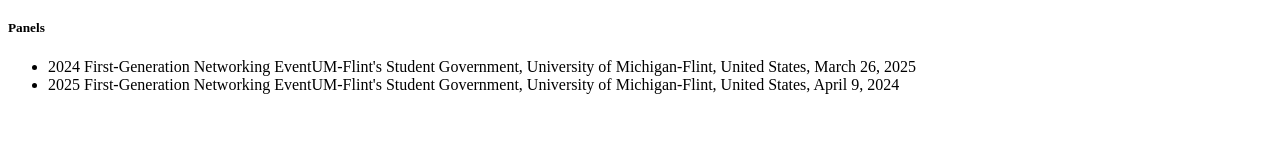
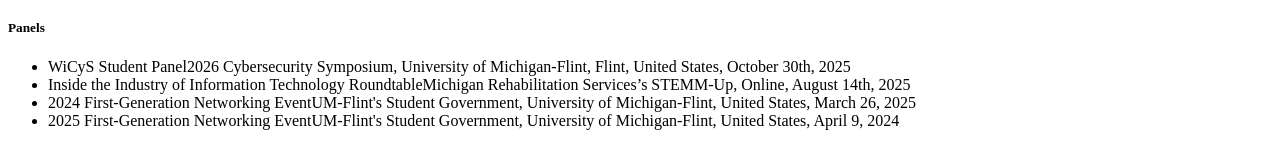
Before and after one commit to thiagodnf/thiagodnf.github.io, a Next.js app: page /miscellaneous/invited-talks in a window 1280 px wide. Shown: the part 600-748 px from the top of the page. Built offline with nearby package versions, Linux system fonts and the light colour scheme.

Commit message:
Update invited-talks.js

```diff
--- a/src/pages/miscellaneous/invited-talks.js
+++ b/src/pages/miscellaneous/invited-talks.js
@@ -29,7 +29,13 @@
             <h5>Panels</h5>
 
             <ul>
+
+                <Item title="WiCyS Student Panel" subtitle="2026 Cybersecurity Symposium, University of Michigan-Flint, Flint, United States, October 30th, 2025" />
+
+                <Item title="Inside the Industry of Information Technology Roundtable" subtitle="Michigan Rehabilitation Services’s STEMM-Up, Online, August 14th, 2025" />
+
                 <Item title="2024 First-Generation Networking Event" subtitle="UM-Flint's Student Government, University of Michigan-Flint, United States, March 26, 2025" />
+
                 <Item title="2025 First-Generation Networking Event" subtitle="UM-Flint's Student Government, University of Michigan-Flint, United States, April 9, 2024" />
             </ul>
 
```
